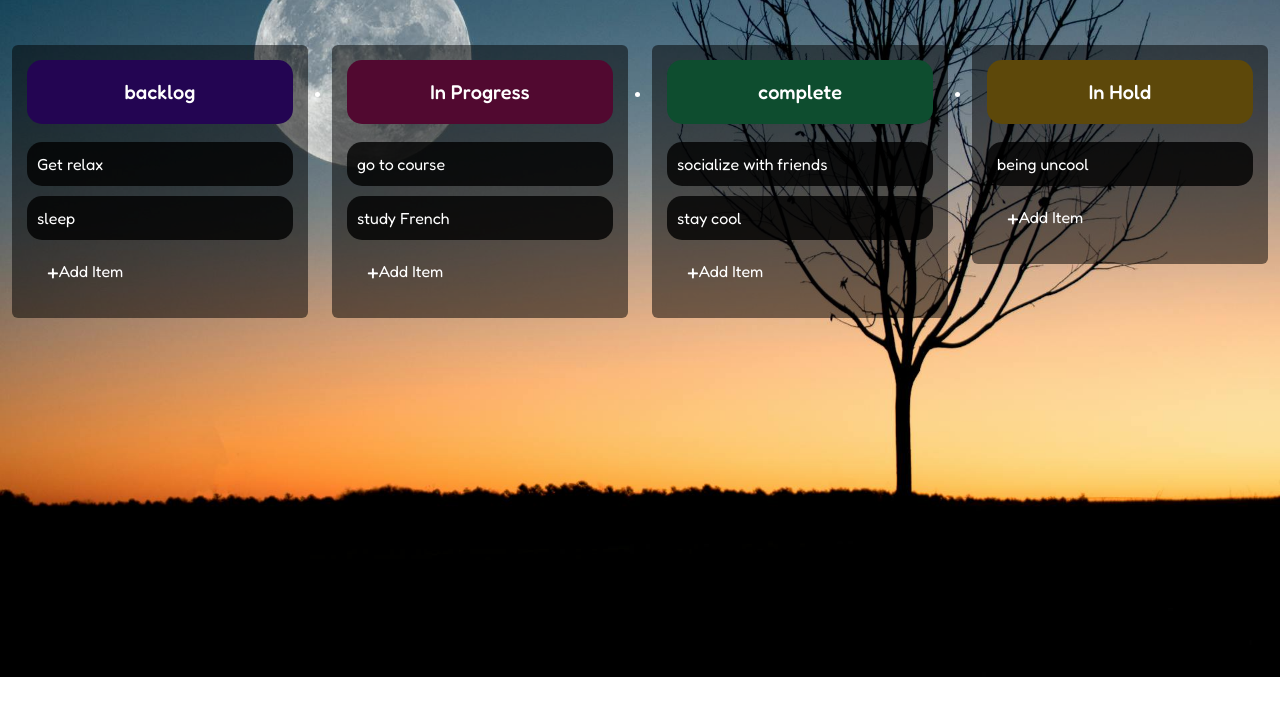
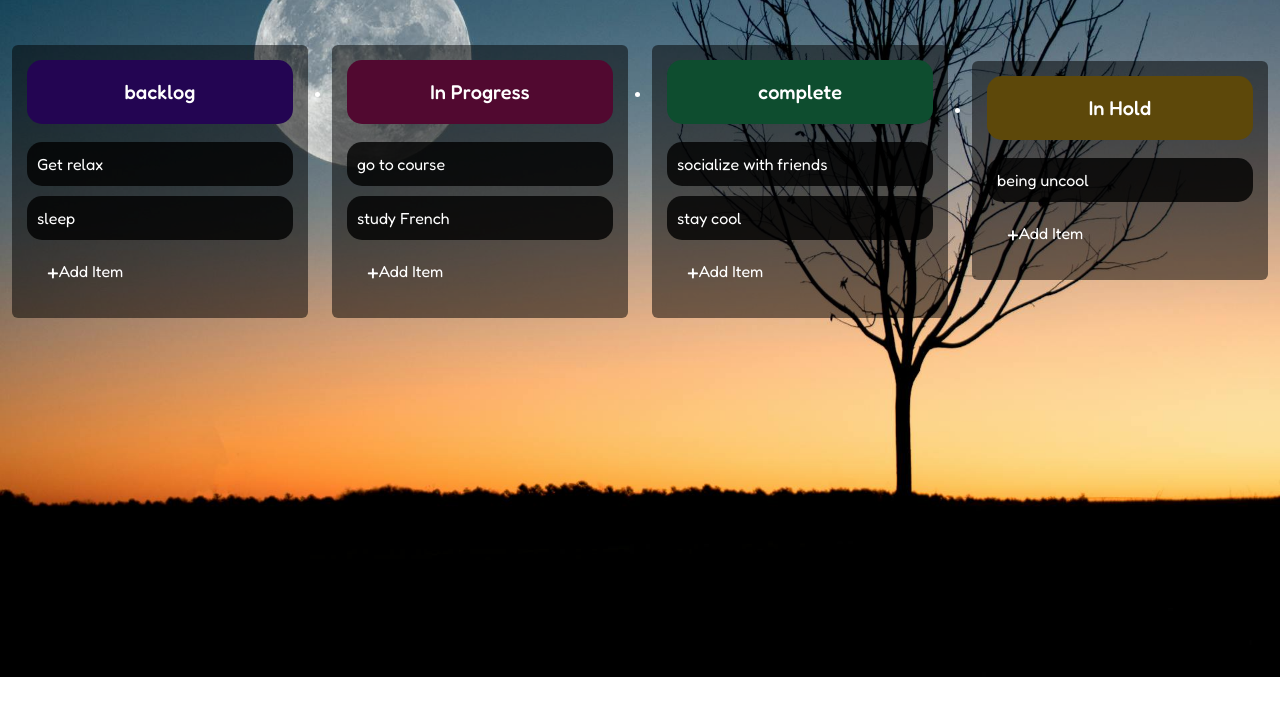
Before and after one commit to masoomamousavi/taskboard.github.io, a plain HTML site: page index.html in a window 1280 px wide. Shown: the part 96-800 px from the top of the page. Drawn offline with Linux system fonts and the light colour scheme.

Commit message:
desited the boxes

```diff
--- a/index.html
+++ b/index.html
@@ -103,7 +103,7 @@
                     </li>
                 </div>
 
-                <div class="col-md-3">
+                <div class="col-md-3 mt-3">
                     <!-- hold column -->
                     <li class="hold rounded drag-column">
                         <span class="hold-header">
```
